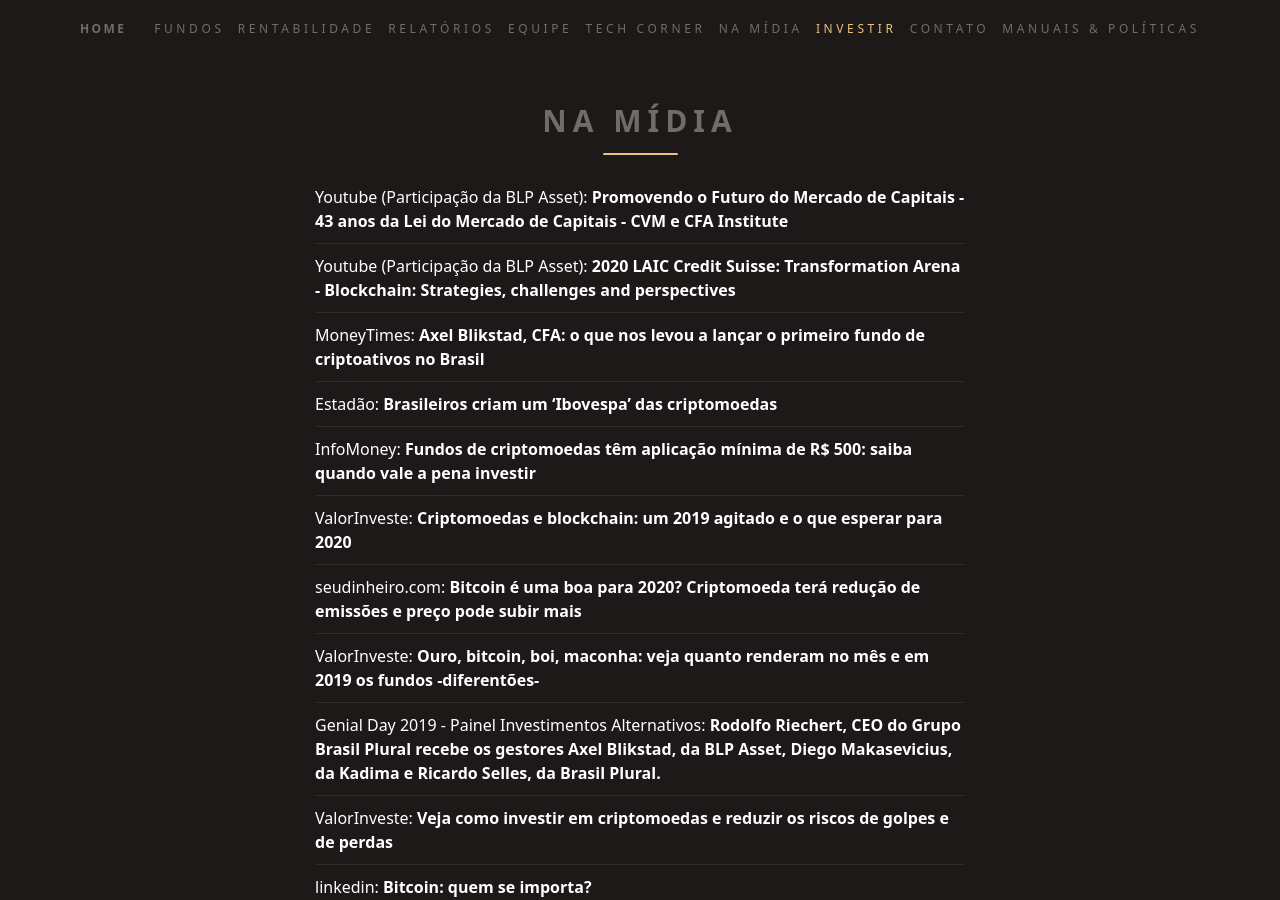
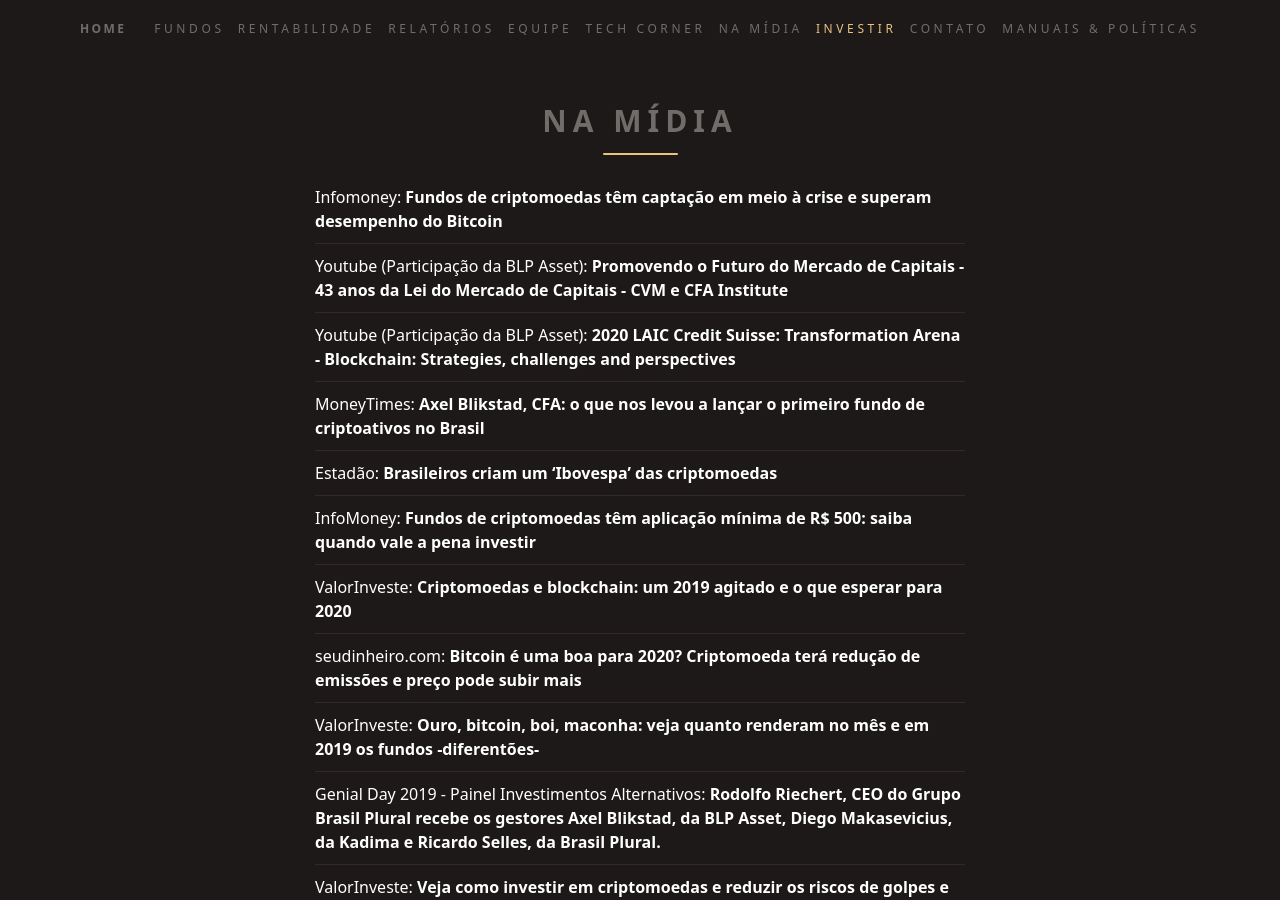
Before and after one commit to ateliedetemas/blpcrypto, a Jekyll site: the page built from _pages/na-midia.md, in a window 1280 px wide and 900 px high. Built offline with Jekyll 4.4.1, drawn with Linux system fonts in a browser that asks for light colours.

Commit message:
Update na-midia.md

```diff
--- a/_pages/na-midia.md
+++ b/_pages/na-midia.md
@@ -3,6 +3,7 @@ lang: pt
 layout: page
 title: Na Mídia
 ---
+|[Infomoney: **Fundos de criptomoedas têm captação em meio à crise e superam desempenho do Bitcoin**](https://www.infomoney.com.br/mercados/fundos-de-criptomoedas-tem-captacao-em-meio-a-crise-e-superam-desempenho-do-bitcoin/)
 |[Youtube (Participação da BLP Asset): **Promovendo o Futuro do Mercado de Capitais - 43 anos da Lei do Mercado de Capitais - CVM e CFA Institute**](https://www.youtube.com/watch?v=SMmwOHE96a8&feature=youtu.be)
 |[Youtube (Participação da BLP Asset): **2020 LAIC Credit Suisse: Transformation Arena - Blockchain: Strategies, challenges and perspectives**](https://www.youtube.com/watch?v=JkSh4UKe_Po&feature=youtu.be)
 |[MoneyTimes: **Axel Blikstad, CFA: o que nos levou a lançar o primeiro fundo de criptoativos no Brasil**](https://moneytimes.com.br/axel-blikstad-cfa-o-que-nos-levou-a-lancar-o-primeiro-fundo-de-criptoativos-no-brasil/)
```
